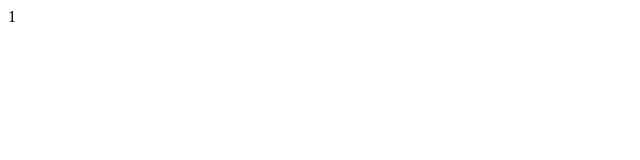
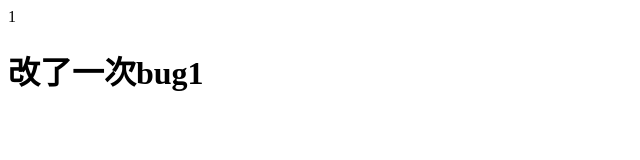
Before and after one commit to marineyulxl/git-test, a plain HTML site: page index.html in a window 1280 px wide. Shown: the whole page, without its empty margins (0-640 px from the left). Drawn offline with Linux system fonts and the light colour scheme.

Commit message:
改了一次bug1

```diff
--- a/index.html
+++ b/index.html
@@ -9,6 +9,7 @@
 <body>
     <div>
         1
+        <h1>改了一次bug1</h1>
     </div>
 </body>
 </html>
```
